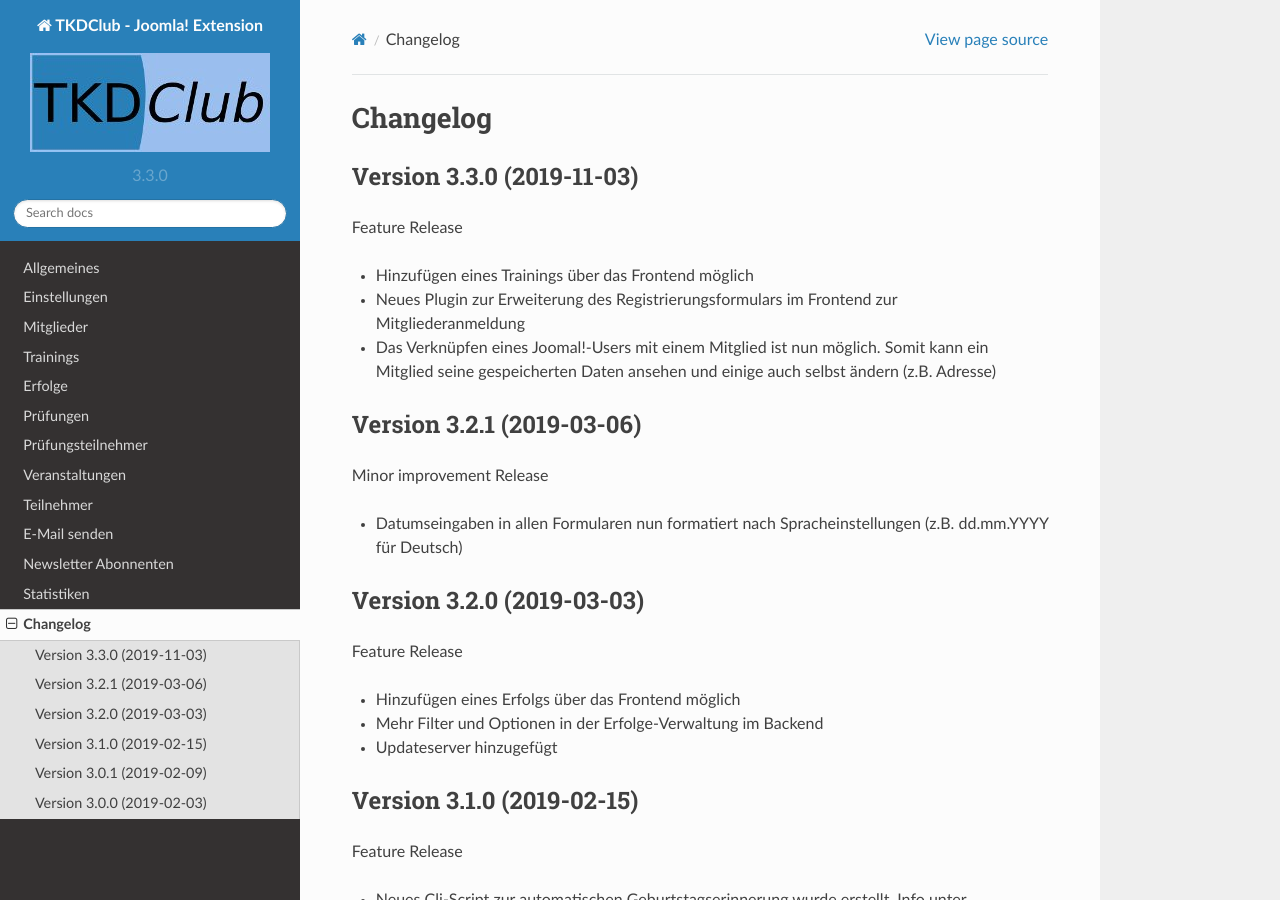
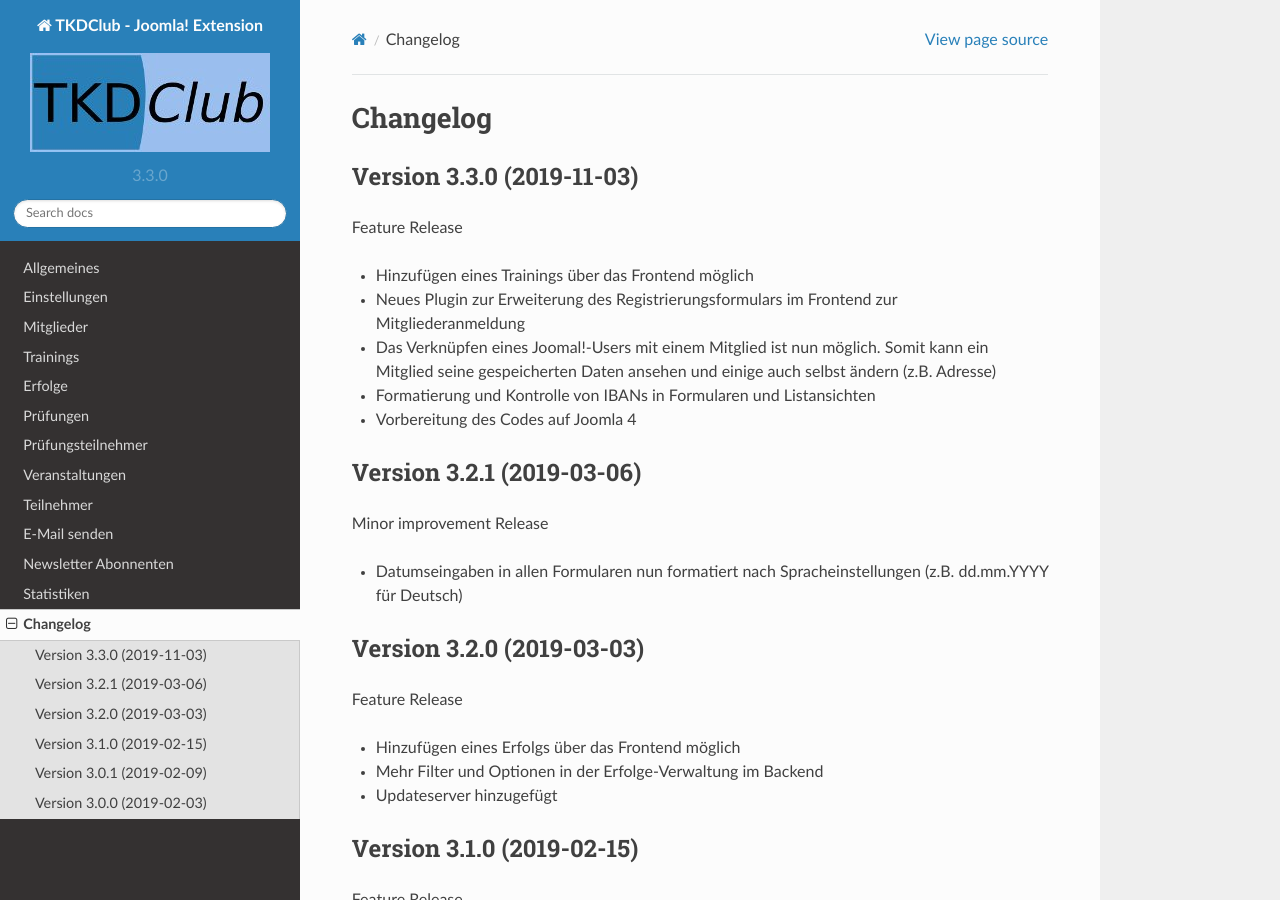
Before and after one commit to RedfinDiver/tkdclub, a Sphinx documentation site: the page built from docs/changelog.rst, in a window 1280 px wide and 900 px high. Built offline with Sphinx 7.4.7 and the Read the Docs theme 2.0.0, drawn with Linux system fonts in a browser that asks for light colours.

Commit message:
completed new features list

```diff
--- a/docs/changelog.rst
+++ b/docs/changelog.rst
@@ -12,6 +12,8 @@ Feature Release
 - Das Verknüpfen eines Joomal!-Users mit einem Mitglied ist nun möglich. Somit
   kann ein Mitglied seine gespeicherten Daten ansehen und einige auch selbst
   ändern (z.B. Adresse)
+- Formatierung und Kontrolle von IBANs in Formularen und Listansichten
+- Vorbereitung des Codes auf Joomla 4
 
 Version 3.2.1 (2019-03-06)
 --------------------------
```
